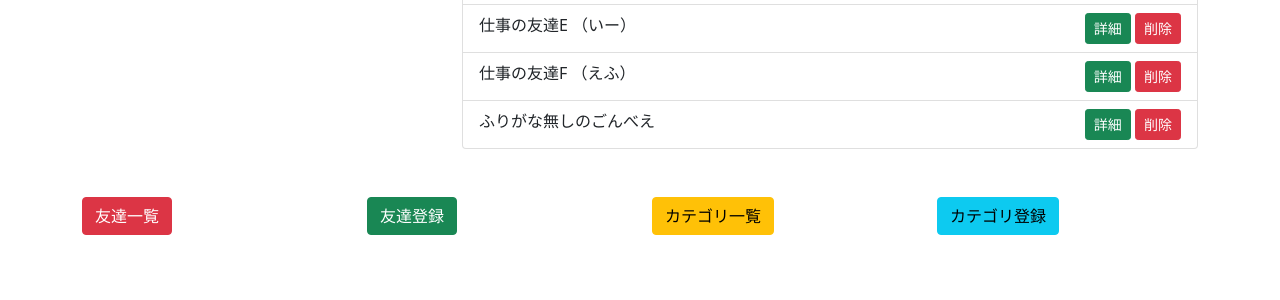
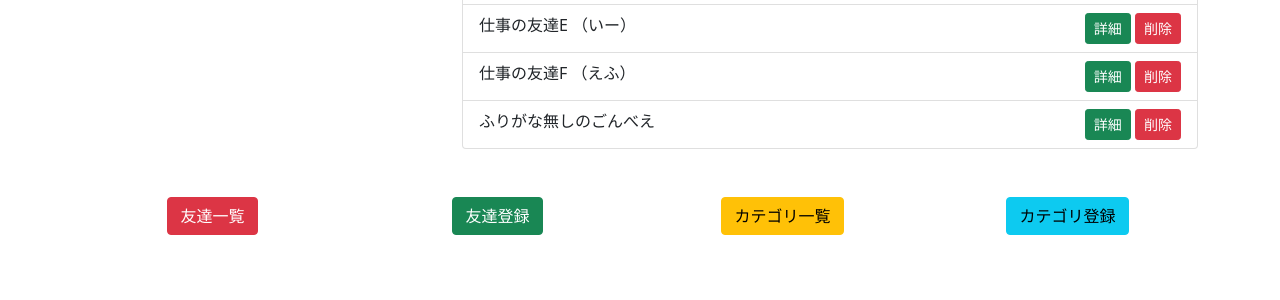
Before and after one commit to kyantaro-man/practice-Tomodachi, a Django app: page /category/1/ in a window 1280 px wide. Shown: the part 434-734 px from the top of the page. Run offline with Django 3.2, Linux system fonts and the light colour scheme; a user stored in the database is signed in; data comes from the database, SQL or seed files in the repository; both versions use the stored data as it was after the commit; some libraries are stand-ins or nearby versions.

Commit message:
リンクボタンを真ん中寄せにする

```diff
--- a/templates/friendslist/snippets/linkbtns.html
+++ b/templates/friendslist/snippets/linkbtns.html
@@ -1,15 +1,15 @@
 <div class="container mb-5">
     <div class="row">
-      <div class="col">
+      <div class="col d-flex justify-content-center">
         <a class="btn btn-danger" href="/" role="button">友達一覧</a>
       </div>
-      <div class="col">
+      <div class="col d-flex justify-content-center">
         <a class="btn btn-success" href="/create/" role="button">友達登録</a>
       </div>
-      <div class="col">
+      <div class="col d-flex justify-content-center">
         <a class="btn btn-warning" href="/category/{{ first_category.pk }}/" role="button">カテゴリ一覧</a>
       </div>
-      <div class="col">
+      <div class="col d-flex justify-content-center">
         <a class="btn btn-info" href="/category/create/" role="button">カテゴリ登録</a>
       </div>
     </div>
```
Also changed, not shown: db.sqlite3.
